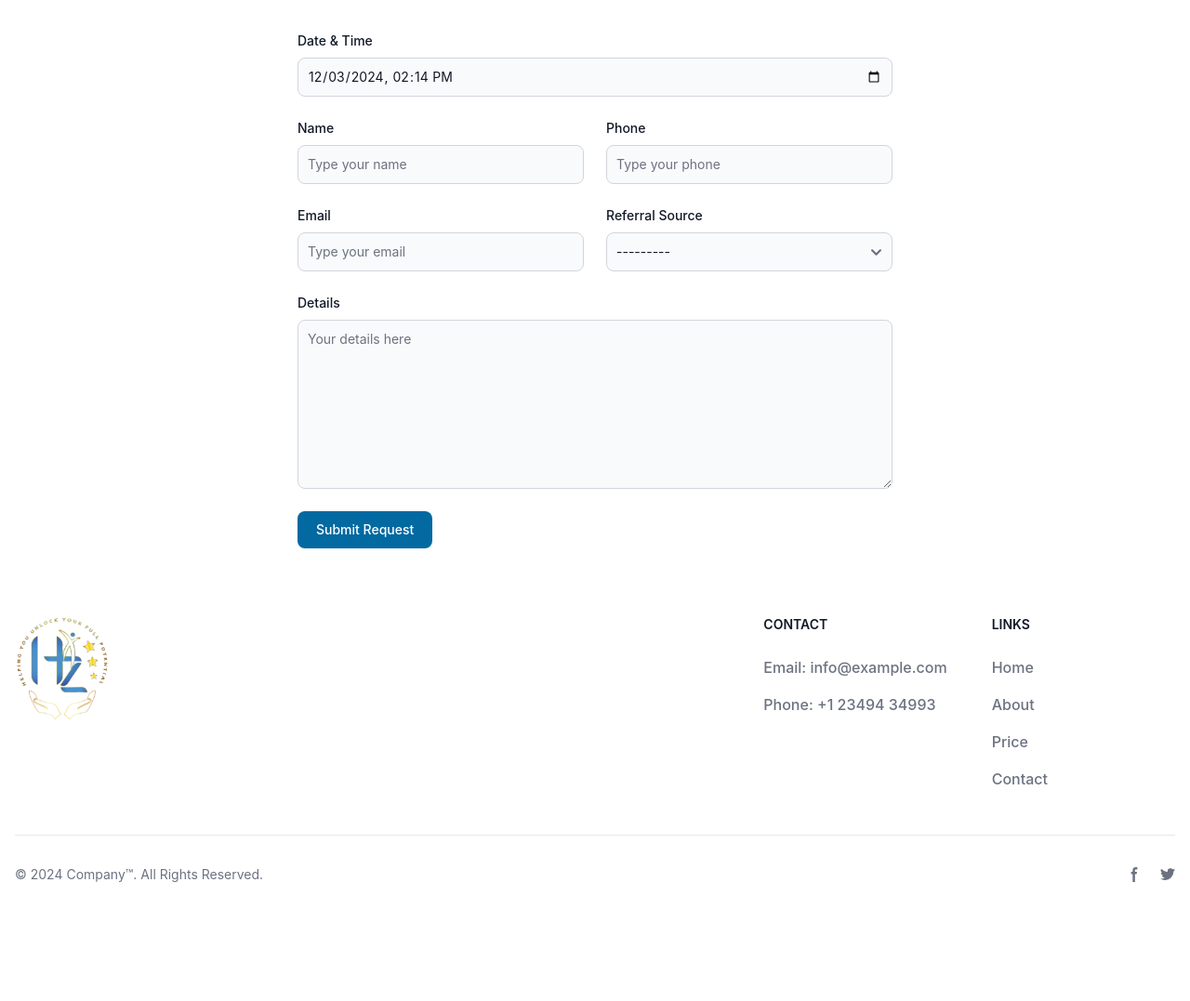
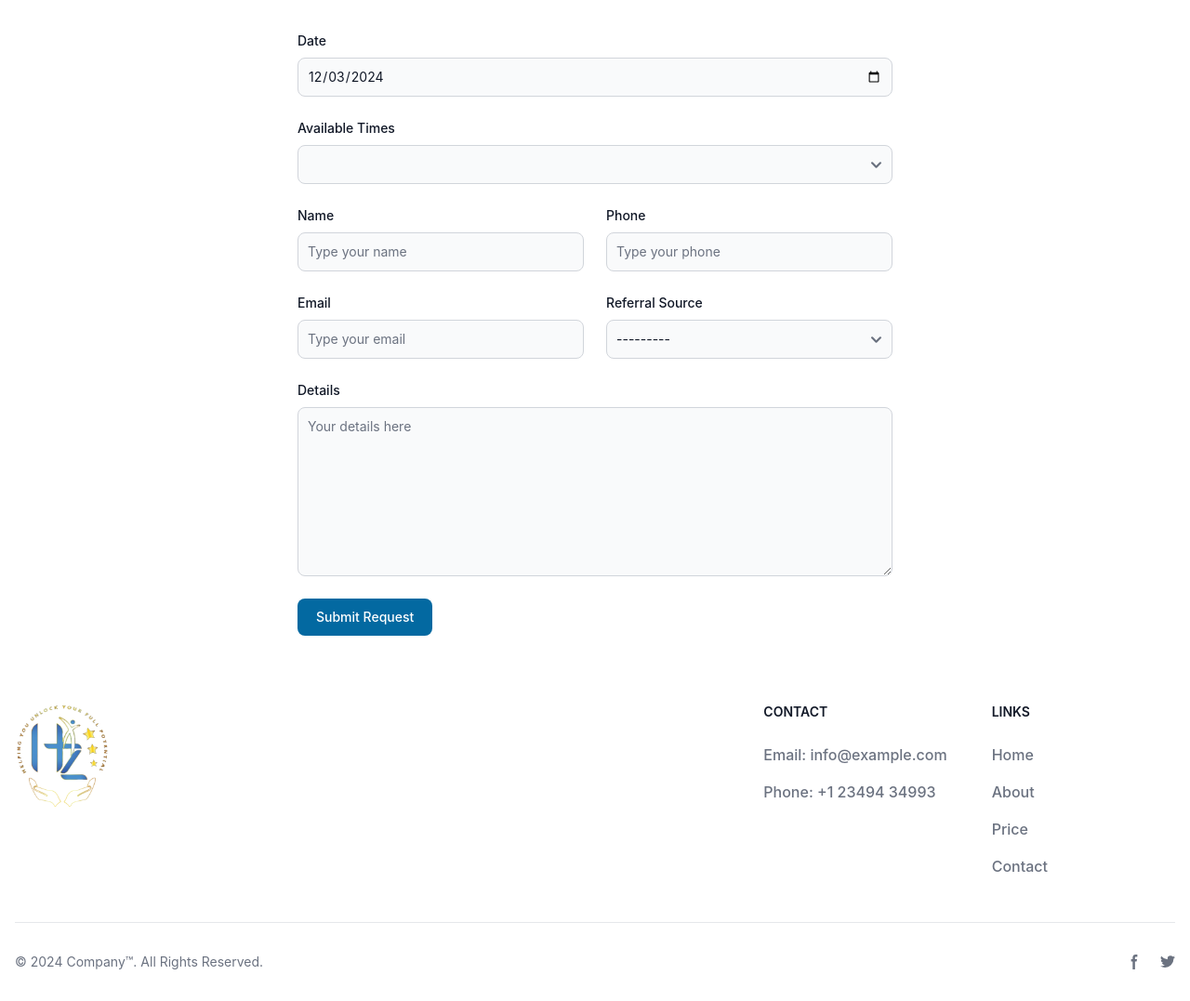
Before and after one commit to Abubakr-Alsheikh/hassanzaki-coaching-website, a Django app: template templates/coaching/coaching_request_form.html in a window 1280 px wide. Shown: the part 198-1275 px from the top of the page at 93% size. Before the commit the page ends 1147 px from the top, so only its background shows below. Run offline with Django 5.2, Linux system fonts and the light colour scheme; the template is opened without the code that fills it: values that come from a table or form of the project are taken from there, others are empty; some libraries are stand-ins or nearby versions.

Commit message:
Spliting the time and date and adding the available time

```diff
--- a/core/forms.py
+++ b/core/forms.py
@@ -1,10 +1,23 @@
 from django import forms
 from .models import CoachingRequest, PricingPlan
 from django.utils import timezone
+from django.core.exceptions import ValidationError
+
 
 class CoachingRequestForm(forms.ModelForm):
+    plan = forms.ModelChoiceField(
+        queryset=PricingPlan.objects.all(), widget=forms.HiddenInput(), required=False
+    )
+    available_times = forms.ChoiceField(
+        choices=[],
+        required=True,
+        widget=forms.Select(attrs={
+            'class': 'bg-gray-50 border border-gray-300 text-gray-900 text-sm rounded-lg focus:ring-primary-500 focus:border-primary-500 block w-full p-2.5 dark:bg-gray-700 dark:border-gray-600 dark:placeholder-gray-400 dark:text-white dark:focus:ring-primary-500 dark:focus:border-primary-500',
+            'placeholder': 'Select available time'
+        }),
+        label='Available Time'
+    )
 
-    plan = forms.ModelChoiceField(queryset=PricingPlan.objects.all(), widget=forms.HiddenInput(), required=False)
     class Meta:
         model = CoachingRequest
         fields = [
@@ -14,19 +27,21 @@ class CoachingRequestForm(forms.ModelForm):
             'email',
             'phone',
             'referral_source',
-            'plan'
+            'plan',
+            'available_times' # Add the new field
+
         ]
 
         widgets = {
-            'scheduled_datetime': forms.DateTimeInput(
+            'scheduled_datetime': forms.DateInput(
                 attrs={
-                    'type': 'datetime-local',  # Use datetime-local input for combined date and time
+                    'type': 'date',
                     'class': 'bg-gray-50 border border-gray-300 text-gray-900 text-sm rounded-lg focus:ring-primary-500 focus:border-primary-500 block w-full p-2.5 dark:bg-gray-700 dark:border-gray-600 dark:placeholder-gray-400 dark:text-white dark:focus:ring-primary-500 dark:focus:border-primary-500',
-                    'placeholder': 'Select date & time',
-                    'min': (timezone.now()).strftime('%Y-%m-%dT%H:%M')
+                    'placeholder': 'Select date',
+                    'min': (timezone.now()).strftime('%Y-%m-%d'),
+                    'onchange': 'submit();'
 
-                },
-                format='%Y-%m-%dT%H:%M'  # Format for datetime-local input
+                }
             ),
             'details': forms.Textarea(
                 attrs={
@@ -59,3 +74,66 @@ class CoachingRequestForm(forms.ModelForm):
                 }
             ),
         }
+
+    def __init__(self, *args, **kwargs):
+        super().__init__(*args, **kwargs)
+        self.fields['available_times'].choices = self.get_available_time_choices()  # Populate initial choices.
+
+    def clean(self):
+        cleaned_data = super().clean()
+        selected_date = cleaned_data.get('scheduled_datetime')
+        selected_time = cleaned_data.get('available_times')
+
+        if selected_date and selected_time:
+              try:
+                  combined_datetime_str = f"{selected_date.strftime('%Y-%m-%d')} {selected_time}"
+                  combined_datetime = timezone.datetime.strptime(combined_datetime_str, '%Y-%m-%d %H:%M')
+                  cleaned_data['scheduled_datetime'] = combined_datetime
+                  if combined_datetime < timezone.now():
+                      raise ValidationError("Please select a date and time in the future.")
+              except (ValueError, TypeError):
+                  raise ValidationError("Invalid date and time format.")
+
+
+        return cleaned_data
+
+
+    def get_available_time_choices(self):
+        selected_date = self.data.get('scheduled_datetime')
+        if not selected_date:
+            return []
+
+        try:
+            selected_date = timezone.datetime.strptime(selected_date, '%Y-%m-%d').date()
+        except (ValueError, TypeError):
+            return []
+
+        if selected_date.weekday() == 4:
+            return [('', 'Friday is not available')]
+
+        if selected_date.weekday() == 5:
+            start_hour = 10
+        else:
+            start_hour = 12
+
+        start_time = timezone.datetime.combine(selected_date, timezone.datetime.min.time()).replace(hour=start_hour, minute=0)
+        end_time = timezone.datetime.combine(selected_date, timezone.datetime.min.time()).replace(hour=18, minute=0)
+        interval = timezone.timedelta(hours=1)
+
+        time_slots = []
+        current_time = start_time
+        while current_time < end_time:
+            time_str = current_time.strftime('%I:%M %p')  # Format as AM/PM
+            time_slots.append((current_time.strftime('%H:%M'), time_str)) # Save the hour in 24 format for backend, but show in AM/PM
+            current_time += interval
+
+
+        # Filter out unavailable times (from existing requests).
+        unavailable_times = CoachingRequest.objects.filter(
+            scheduled_datetime__date=selected_date
+        ).values_list('scheduled_datetime__time', flat=True)
+
+        unavailable_times_str = [time.strftime('%H:%M') for time in unavailable_times]
+        available_time_slots = [slot for slot in time_slots if slot[0] not in unavailable_times_str]
+
+        return available_time_slots
--- a/core/urls.py
+++ b/core/urls.py
@@ -5,4 +5,5 @@ app_name = "coaching"
 urlpatterns = [
     path('', views.index, name='index'),
     path('coaching-request/<int:plan_id>/', views.coaching_request_view, name='coaching_request'),
+    path('available_times/<str:date>/', views.available_times, name='available_times'),
 ]
--- a/templates/coaching/coaching_request_form.html
+++ b/templates/coaching/coaching_request_form.html
@@ -28,8 +28,13 @@
             {% csrf_token %}
             <div class="grid gap-4 sm:grid-cols-2 sm:gap-6">
                 <div class="sm:col-span-2">
-                    <label for="id_scheduled_datetime" class="mb-2 block text-sm font-medium text-gray-900 dark:text-white">Date & Time</label>
+                    <label for="id_scheduled_datetime" class="mb-2 block text-sm font-medium text-gray-900 dark:text-white">Date</label>
                     {{ form.scheduled_datetime }}
+                </div>
+
+                <div class="sm:col-span-2">
+                    <label for="id_available_times" class="mb-2 block text-sm font-medium text-gray-900 dark:text-white">Available Times</label>
+                    {{ form.available_times }}
                 </div>
                 <div class="w-full">
                     <label for="id_name" class="mb-2 block text-sm font-medium text-gray-900 dark:text-white">Name</label>
```
Also changed, not shown: core/views.py (+33 -1 lines).
